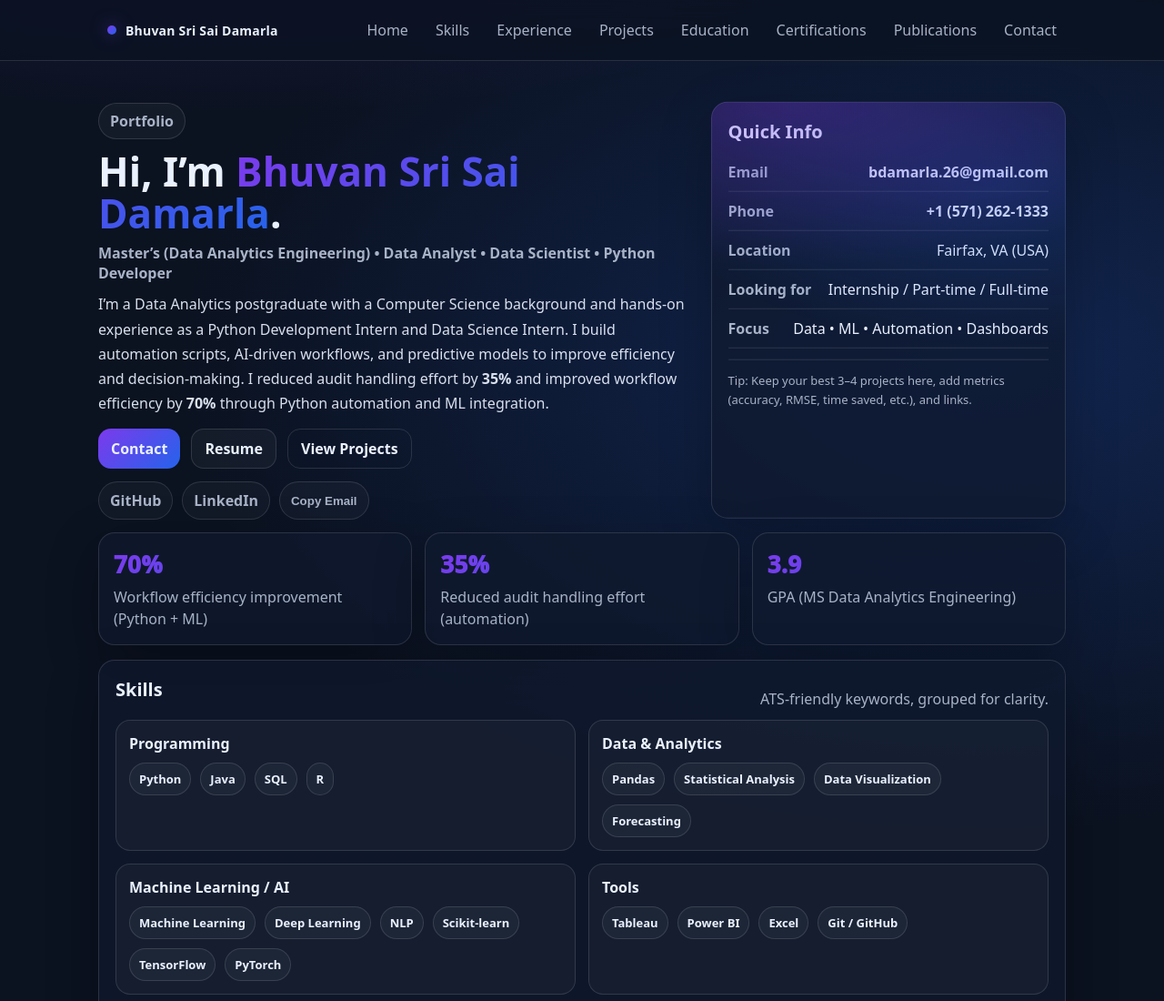
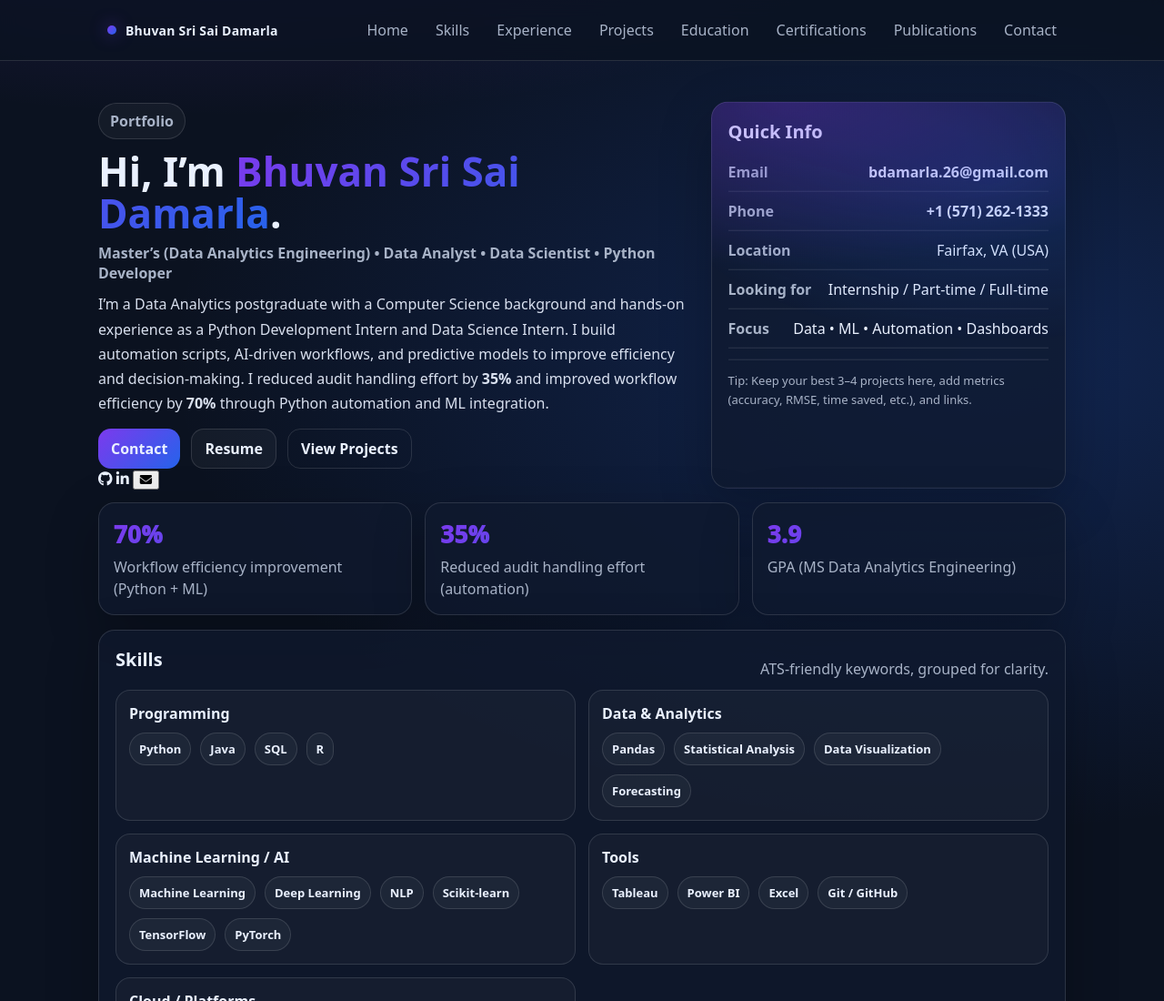
Before and after one commit to Bdamarla26/bhuvandamarla.github.io, a plain HTML site: page index.html in a window 1280 px wide. Shown: the top 1100 px of the page at 91% size. Drawn offline with Linux system fonts and the light colour scheme.

Commit message:
index.html

```diff
--- a/index.html
+++ b/index.html
@@ -5,7 +5,11 @@
   <meta name="viewport" content="width=device-width, initial-scale=1" />
   <title>Bhuvan Sri Sai Damarla — Portfolio</title>
   <meta name="description" content="Bhuvan Sri Sai Damarla portfolio — Data Analyst / Data Scientist / Python Developer" />
+
   <link rel="stylesheet" href="style.css" />
+
+  <!-- ✅ Icons (Font Awesome) -->
+  <link rel="stylesheet" href="https://cdnjs.cloudflare.com/ajax/libs/font-awesome/6.5.0/css/all.min.css" />
 </head>
 
 <body>
@@ -74,11 +78,18 @@
           <a class="btn ghost" href="#projects">View Projects</a>
         </div>
 
-        <div class="social">
-          <a class="chip" href="https://github.com/Bdamarla26" target="_blank" rel="noreferrer">GitHub</a>
-          <a class="chip" href="https://www.linkedin.com/in/bdamarla" target="_blank" rel="noreferrer">LinkedIn</a>
-          <button class="chip chip-btn" id="copyEmailBtn" type="button" data-copy="bdamarla.26@gmail.com">
-            Copy Email
+        <!-- ✅ SOCIAL ICONS (replaces your old .social text buttons) -->
+        <div class="social-icons">
+          <a class="icon-btn" href="https://github.com/Bdamarla26" target="_blank" rel="noreferrer" aria-label="GitHub">
+            <i class="fa-brands fa-github"></i>
+          </a>
+
+          <a class="icon-btn" href="https://www.linkedin.com/in/bdamarla" target="_blank" rel="noreferrer" aria-label="LinkedIn">
+            <i class="fa-brands fa-linkedin-in"></i>
+          </a>
+
+          <button class="icon-btn" id="copyEmailBtn" type="button" data-copy="bdamarla.26@gmail.com" aria-label="Copy Email">
+            <i class="fa-solid fa-envelope"></i>
           </button>
         </div>
       </div>
@@ -448,16 +459,15 @@
       });
     });
 
-    // copy email
+    // copy email (✅ works with icon button too)
     const copyBtn = document.getElementById("copyEmailBtn");
     copyBtn.addEventListener("click", async () => {
       try {
         await navigator.clipboard.writeText(copyBtn.dataset.copy);
-        const old = copyBtn.textContent;
-        copyBtn.textContent = "Copied!";
-        setTimeout(() => (copyBtn.textContent = old), 900);
+        const oldHTML = copyBtn.innerHTML;
+        copyBtn.innerHTML = '<i class="fa-solid fa-check"></i>';
+        setTimeout(() => (copyBtn.innerHTML = oldHTML), 900);
       } catch (e) {
-        // fallback
         window.location.href = "mailto:" + copyBtn.dataset.copy;
       }
     });
```
